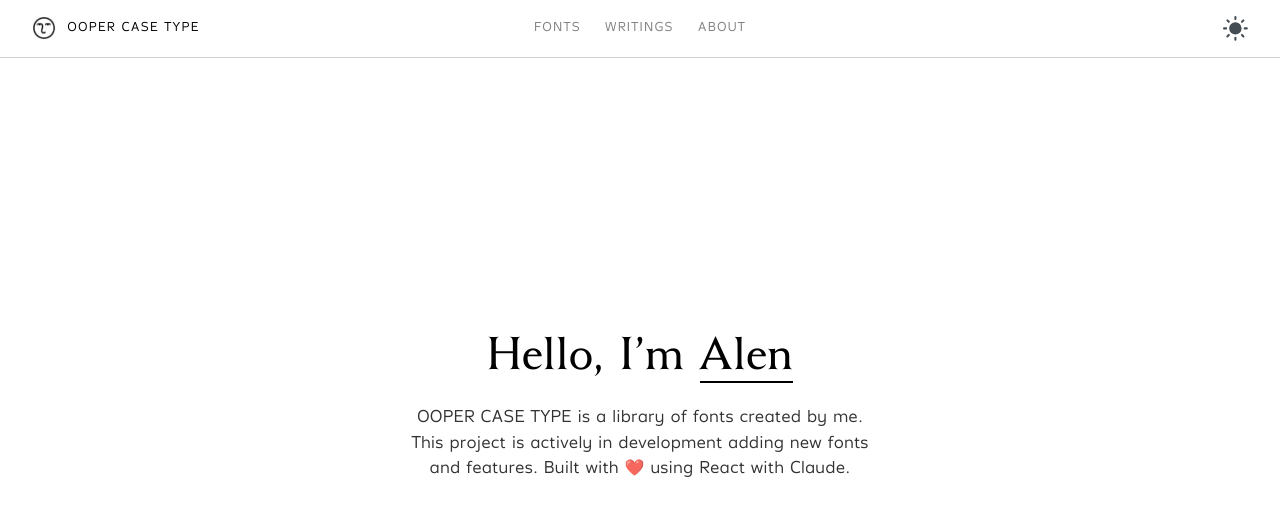
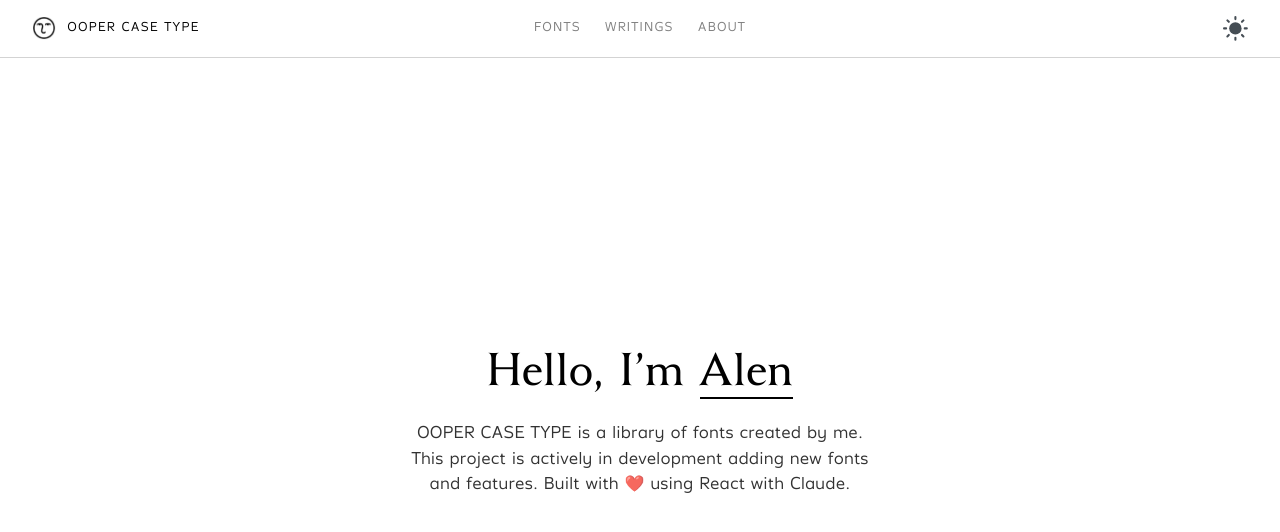
Before and after one commit to alensouthland/oopercase.github.io, a React (Vite) app: page /about in a window 1280 px wide. Shown: the top 532 px of the page. Built offline with nearby package versions, Linux system fonts and the light colour scheme.

Commit message:
about page padding tweaks

```diff
--- a/src/pages/About.jsx
+++ b/src/pages/About.jsx
@@ -1,6 +1,6 @@
 function About() {
   return (
-    <div className="page_container" style={{ display: 'flex', flexDirection: 'column', alignItems: 'center', gap: '0rem', padding: '0rem 1rem 2rem 1rem' }}>
+    <div className="page_container" style={{ display: 'flex', flexDirection: 'column', alignItems: 'center', gap: '0rem', padding: '1rem' }}>
       <h1 style={{ fontFamily: 'Edmund, serif' }}>Hello, I'm <span> <a style={{ color: 'var(--text-color)', borderBottom: '2px solid var(--text-color)' }} href="https://alen.framer.website">Alen</a></span></h1>
 
       <footer style={{
```
